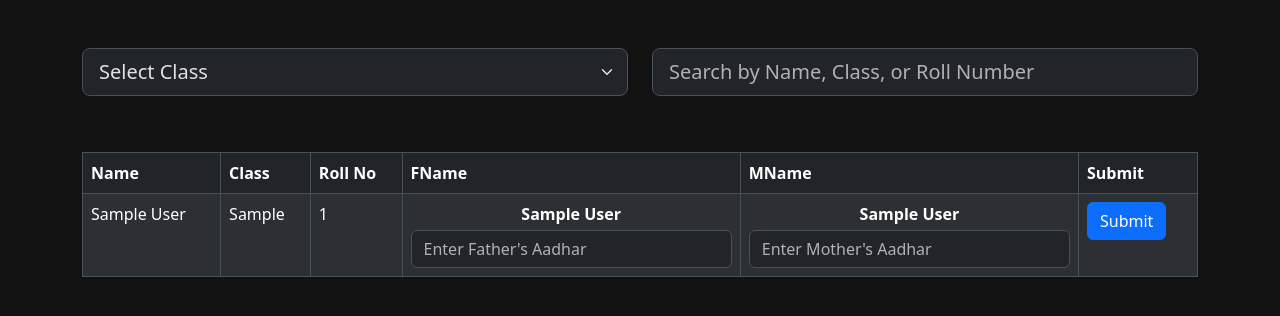
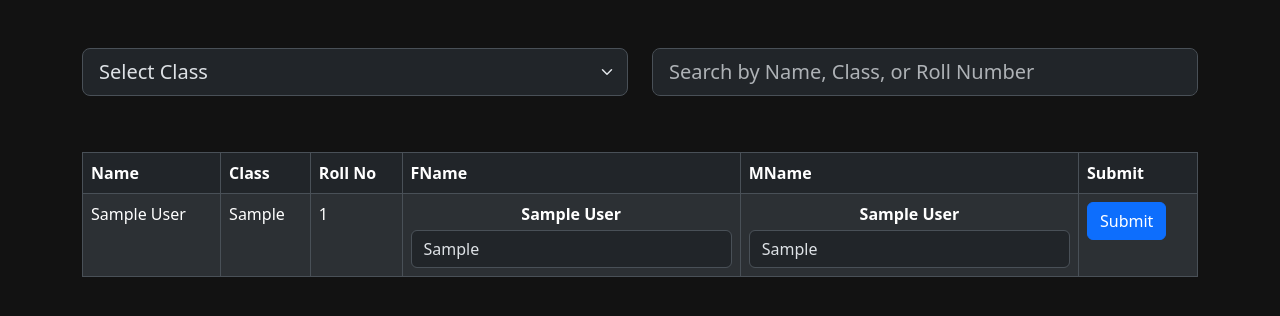
Before and after one commit to AnasAlam786/Falak-School-Manager, a Flask app: page /aapar in a window 1280 px wide. Shown: the part 46-362 px from the top of the page. Run offline with Flask 3, Linux system fonts and the light colour scheme; the visitor is signed in with stand-in values (Sample User, id 1); tables that the repository leaves empty hold one stand-in row (values such as "Sample post").

Commit message:
Update aapar.html

```diff
--- a/templates/aapar.html
+++ b/templates/aapar.html
@@ -83,7 +83,7 @@
           <div class="d-flex flex-column justify-content-center align-items-center w-100">
             <span class="fw-bold mb-1">{{ row.FATHERS_NAME }}</span>
             <input type="text" inputmode="numeric" oninput="formatAadharNumber(this)" maxlength="14"
-                   placeholder="Enter Father's Aadhar" value="{{ row.Parents_Aadhar['Father'] if row.Parents_Aadhar and 'Father' in row.Parents_Aadhar else '' }}"
+                   placeholder="Enter Father's Aadhar" value="{{ row.FATHERS_AADHAR }}"
                    class="form-control"
                    onfocus="this.select()"
                    id="FAadhar-{{ row.id }}">
@@ -93,7 +93,7 @@
         <td class="align-middle text-center">
           <div class="d-flex flex-column justify-content-center align-items-center w-100">
             <span class="fw-bold mb-1">{{ row.MOTHERS_NAME }}</span>
-            <input type="text" inputmode="numeric" value="{{ row.Parents_Aadhar['Mother'] if row.Parents_Aadhar and 'Mother' in row.Parents_Aadhar else '' }}"
+            <input type="text" inputmode="numeric" value="{{ row.MOTHERS_AADHAR }}"
                    placeholder="Enter Mother's Aadhar"  oninput="formatAadharNumber(this)" maxlength="14"
                    class="form-control"
                    onfocus="this.select()"
```
